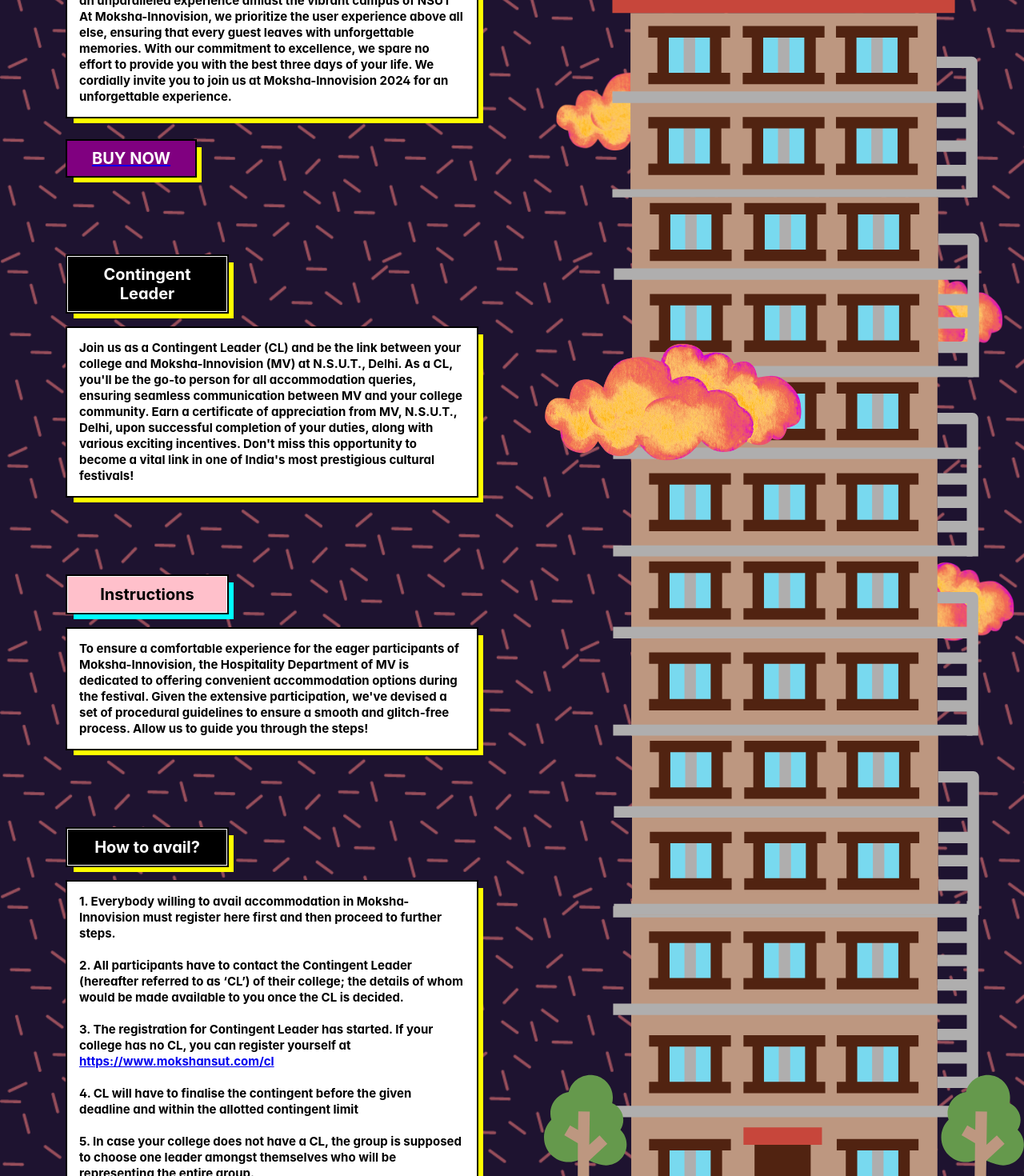
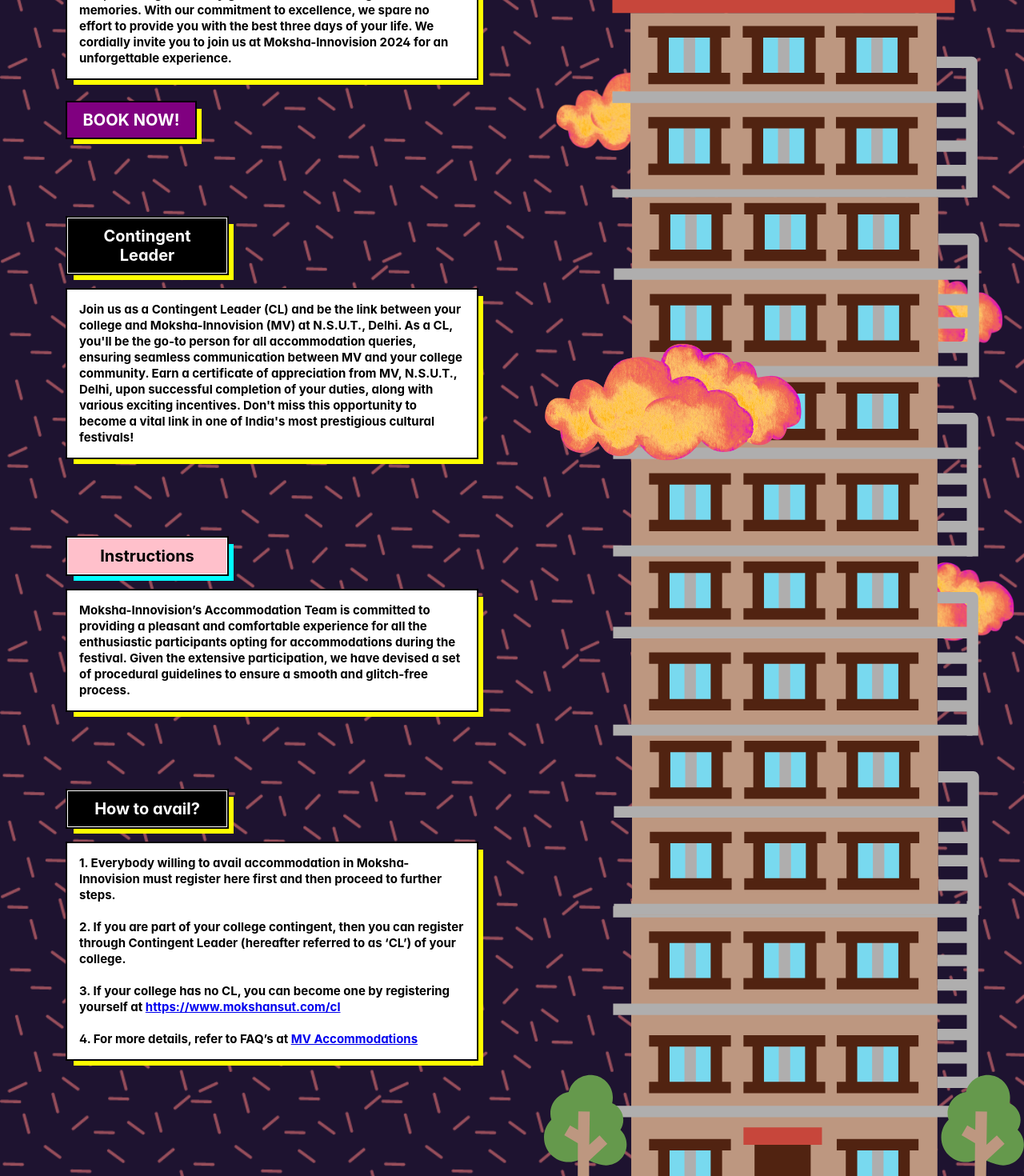
Before and after one commit to PranavChauhan22/moksha, a React (Create React App) app: page /accommodation in a window 1280 px wide. Shown: the part 400-1870 px from the top of the page at 80% size. Built offline with nearby package versions, Linux system fonts and the light colour scheme; a web font is replaced by a local one.

Commit message:
acc - text update

```diff
--- a/src/components/accomodation/Accomodation.js
+++ b/src/components/accomodation/Accomodation.js
@@ -28,7 +28,8 @@
         {/* <div className="cloud"></div>
         <div className="cloud1"></div> */}
         <div className="acc_head">
-          <div className="acc_p">ACCOMMODATION at Netaji Subhas University of Technology, Delhi.</div>
+          <div className="acc_p">ACCOMMODATIONS AT MOKSHA-INNOVISION
+</div>
           <div className="acc_s">
              Welcome to
             Moksha-Innovision, NSUT's legendary cultural and technical
@@ -42,9 +43,9 @@
             days of your life. We cordially invite you to join us at
             Moksha-Innovision 2024 for an unforgettable experience.
           </div>
-          <a href="https://accommodations.mokshansut.com/" target={"_blank"}>
+          <a href="https://accommodations.mokshansut.com/" target={"_blank"} style={{textDecoration:"none"}}>
 
-          <div className="acc_l">BUY NOW</div>
+          <div className="acc_l">BOOK NOW!</div>
           </a>
           <div className="acc_p_a">Contingent Leader</div>
           <div className="acc_s">
@@ -59,29 +60,21 @@
           </div>
           <div className="acc_p_b">Instructions</div>
           <div className="acc_s">
-            To ensure a comfortable experience for the eager participants of
-            Moksha-Innovision, the Hospitality Department of MV is dedicated to
-            offering convenient accommodation options during the festival. Given
-            the extensive participation, we've devised a set of procedural
-            guidelines to ensure a smooth and glitch-free process. Allow us to
-            guide you through the steps!
+          Moksha-Innovision’s Accommodation Team is committed to providing a pleasant and comfortable experience for all the enthusiastic participants opting for accommodations during the festival. Given the extensive participation, we have devised a set of procedural guidelines to ensure a smooth and glitch-free process.
           </div>
           <div className="acc_p_a">How to avail?</div>
           <div className="acc_s">
             1. Everybody willing to avail accommodation in Moksha-Innovision
             must register here first and then proceed to further steps.{" "}
-            <br></br><br></br>2. All participants have to contact the Contingent Leader
-            (hereafter referred to as ‘CL’) of their college; the details of
-            whom would be made available to you once the CL is decided.{" "}
-            <br></br><br></br>3. The registration for Contingent Leader has started. If
-            your college has no CL, you can register yourself at{" "}
+            <br></br><br></br>2. If you are part of your college contingent, then you can register through Contingent Leader (hereafter referred to as ‘CL’) of your college.{" "}
+            <br></br><br></br>3. If your college has no CL, you can become one by registering yourself at{" "}
             <a href="https://www.mokshansut.com/cl" target={"_blank"}>
               https://www.mokshansut.com/cl
             </a>{" "}
-            <br></br><br></br>4. CL will have to finalise the contingent before the given
-            deadline and within the allotted contingent limit
-            <br></br><br></br>
-            5. In case your college does not have a CL, the group is supposed to choose one leader amongst themselves who will be representing the entire group.
+            <br></br><br></br>4. For more details, refer to FAQ’s at <a href="https://accommodations.mokshansut.com/" target={"_blank"}>
+              MV Accommodations
+            </a>{" "}
+
           </div>
 
         </div>
```
